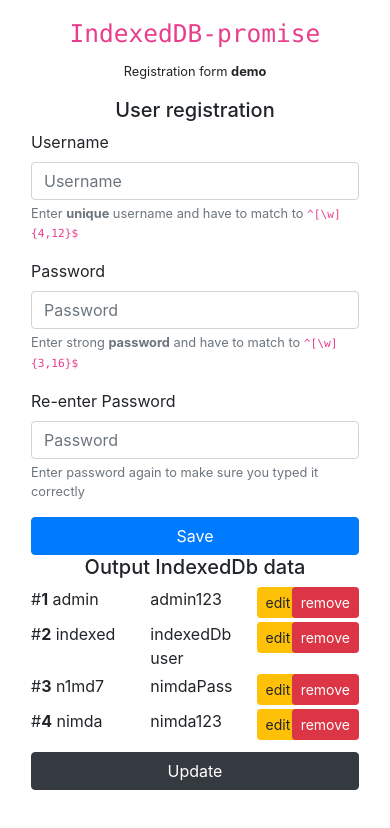
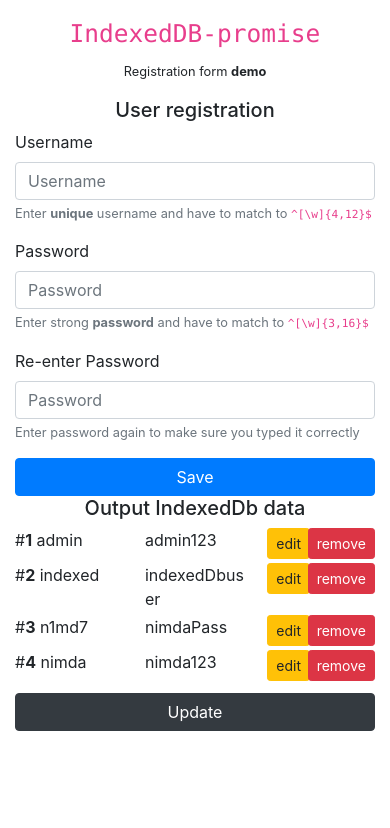
Before and after one commit to n1md7/indexeddb-promise, a website: page dist/Example02.html in a window 390 px wide. Drawn offline with nearby package versions, Linux system fonts and the light colour scheme.

Commit message:
Added responsiveness for advanced example

```diff
--- a/dist/Example02.html
+++ b/dist/Example02.html
@@ -3,13 +3,14 @@
 <head>
   <title>IndexDB DEMO</title>
   <meta charset="utf-8">
+  <meta name="viewport" content="width=device-width, initial-scale=1">
   <link rel="stylesheet" href="https://stackpath.bootstrapcdn.com/bootstrap/4.3.1/css/bootstrap.min.css">
   <script src="https://code.jquery.com/jquery-3.4.1.min.js"></script>
   <script src="indexeddb-promise.min.js"></script>
 </head>
 <body>
-<div class="container">
-  <section class="m-3">
+<div class="container-fluid">
+  <section class="my-3">
     <h3 class="text-center text-dark"><code>IndexedDB-promise</code></h3>
     <p class="text-center">
       <small>Registration form <b>demo</b></small>
--- a/package.json
+++ b/package.json
@@ -1,6 +1,6 @@
 {
   "name": "@n1md7/indexeddb-promise",
-  "version": "1.0.8",
+  "version": "1.1.0",
   "description": "Indexed DB",
   "main": "index.js",
   "scripts": {
```
